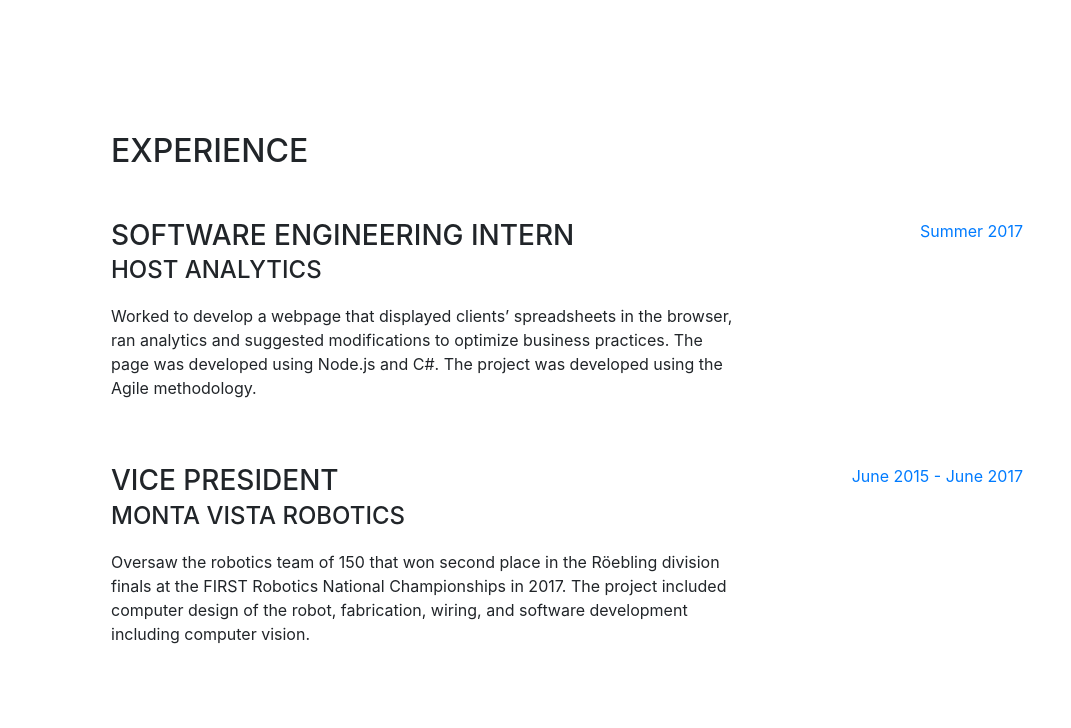
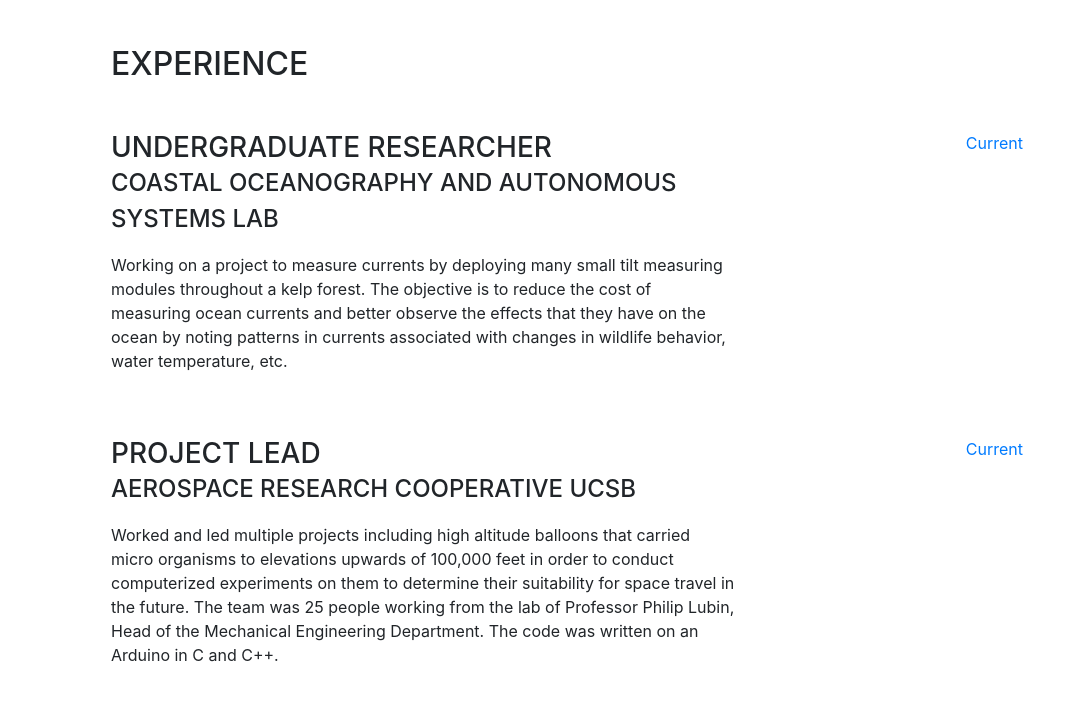
Before and after one commit to akalari/akalari.github.io, a website with bundled scripts: page index.html in a window 1280 px wide. Shown: the part 804-1532 px from the top of the page, without its empty margins (209-1280 px from the left). Built offline with nearby package versions, Linux system fonts and the light colour scheme; a web font is replaced by a local one.

Commit message:
Update index.html

```diff
--- a/index.html
+++ b/index.html
@@ -86,6 +86,28 @@
       <section class="resume-section p-3 p-lg-5 d-flex flex-column" id="experience">
         <div class="my-auto">
           <h2 class="mb-5">Experience</h2>
+
+          <div class="resume-item d-flex flex-column flex-md-row mb-5">
+            <div class="resume-content mr-auto">
+              <h3 class="mb-0">Undergraduate Researcher</h3>
+              <div class="subheading mb-3">Coastal Oceanography and Autonomous Systems Lab</div>
+              <p>Working on a project to measure currents by deploying many small tilt measuring modules throughout a kelp forest. The objective is to reduce the cost of measuring ocean currents and better observe the effects that they have on the ocean by noting patterns in currents associated with changes in wildlife behavior, water temperature, etc.</p>
+            </div>
+            <div class="resume-date text-md-right">
+              <span class="text-primary">Current</span>
+            </div>
+          </div>
+
+          <div class="resume-item d-flex flex-column flex-md-row mb-5">
+            <div class="resume-content mr-auto">
+              <h3 class="mb-0">Project Lead</h3>
+              <div class="subheading mb-3">Aerospace Research Cooperative UCSB</div>
+              <p>Worked and led multiple projects including high altitude balloons that carried micro organisms to elevations upwards of 100,000 feet in order to conduct computerized experiments on them to determine their suitability for space travel in the future. The team was 25 people working from the lab of Professor Philip Lubin, Head of the Mechanical Engineering Department. The code was written on an Arduino in C and C++.</p>
+            </div>
+            <div class="resume-date text-md-right">
+              <span class="text-primary">Current</span>
+            </div>
+          </div>
 
           <div class="resume-item d-flex flex-column flex-md-row mb-5">
             <div class="resume-content mr-auto">
```
